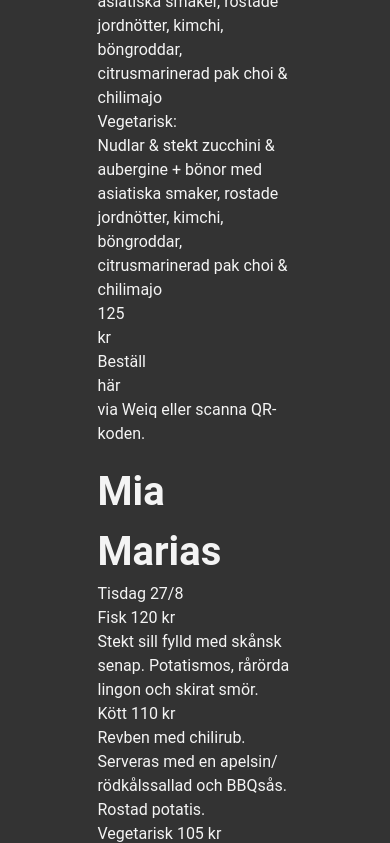
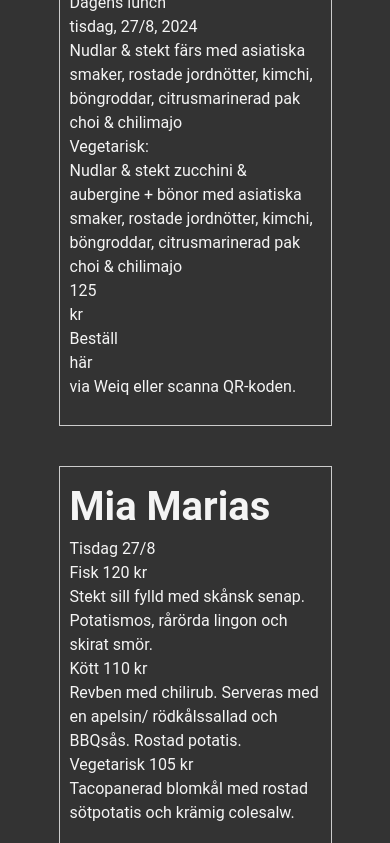
Before and after one commit to AhmadThePreacher/dailylunch, a plain HTML site: page app/site/index.html in a window 390 px wide. Shown: the part 412-1255 px from the top of the page. Drawn offline with Linux system fonts and the light colour scheme.

Commit message:
chore: Update site style.css for responsive layout

```diff
--- a/app/site/style.css
+++ b/app/site/style.css
@@ -4,8 +4,9 @@ body {
     line-height: 1.5;
     color: #f4f4f4;
     background-color: #333;
-    margin: 0;
+    margin: 0 auto;
     padding: 0;
+    width: 70vw;
 }
 h1,
 h2,
@@ -21,10 +22,16 @@ h2 {
 }
 
 #menu-container {
-    width: 50vw;
-    margin: 20px;
-    margin-left: auto;
-    margin-right: auto;
+    display: flex;
+    flex-wrap: wrap;
+    gap: 20px; /* Optional: Adds space between the divs */
+}
+.restaurant {
+    flex: 1 1 calc(50% - 20px);
+    box-sizing: border-box;
+    padding: 10px;
+    border: 1px solid #ccc;
+    margin-bottom: 20px;
 }
 p {
     margin: 0 0 1em 0;
```
